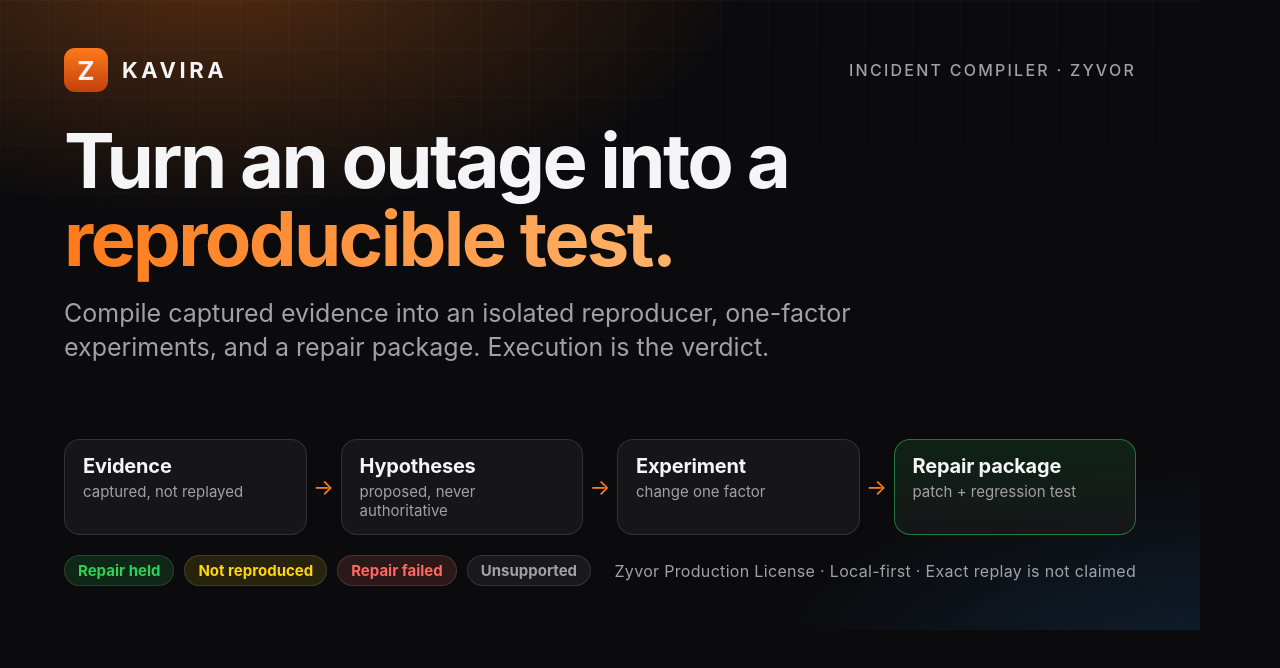
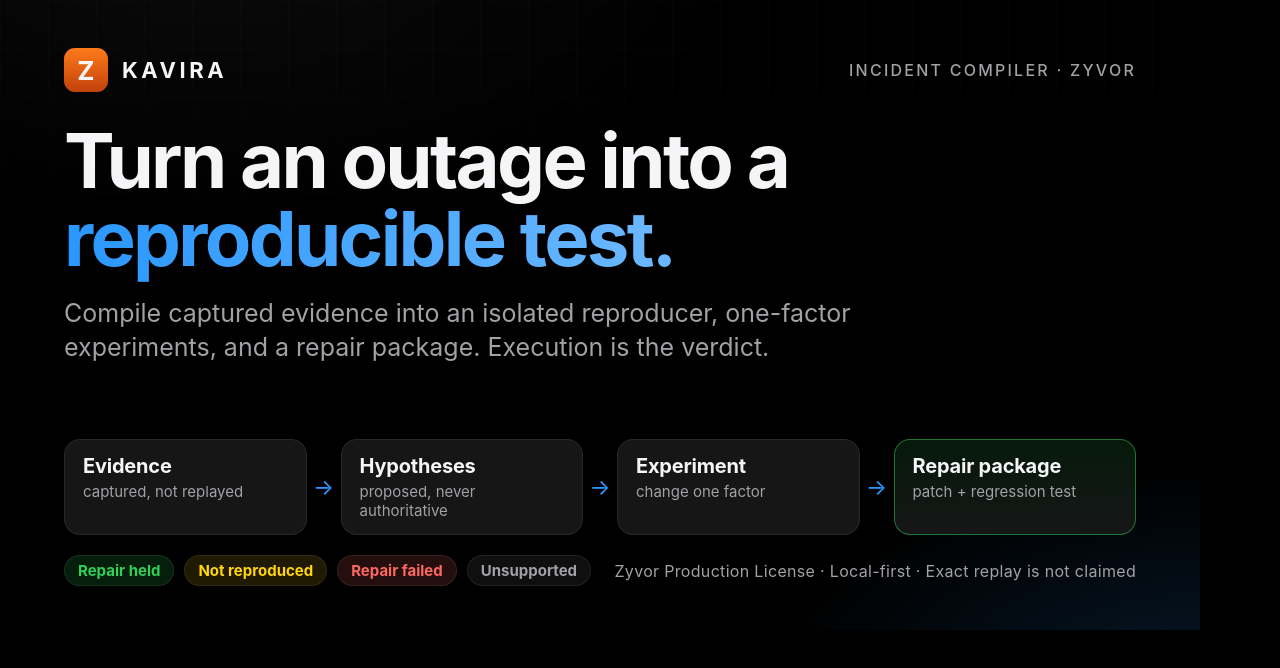
Before and after one commit to zyvorai/kavira, a plain HTML site: page docs/social/kavira-hero-dark.html in a window 1280 px wide. Drawn offline with Linux system fonts and the light colour scheme.

Commit message:
docs: remove community tier, apple-dark social cards
Co-Authored-By: Claude Sonnet 5.5 <noreply@anthropic.com>

```diff
--- a/docs/social/kavira-hero-dark.html
+++ b/docs/social/kavira-hero-dark.html
@@ -1,22 +1,22 @@
 <!doctype html>
 <html lang="en"><head><meta charset="utf-8"><title>KAVIRA hero</title>
 <style>
-:root{--bg:#0b0b0d;--panel:#161618;--line:rgba(255,255,255,.12);--text:#f5f5f7;--dim:#a1a1a6;--orange:#ff7a1a;--deep:#c2410c;--green:#30d158;--amber:#ffd60a;--red:#ff6961;--blue:#2997ff}
+:root{--bg:#000;--panel:#161617;--line:rgba(255,255,255,.08);--text:#f5f5f7;--dim:#a1a1a6;--orange:#ff7a1a;--deep:#c2410c;--green:#30d158;--amber:#ffd60a;--red:#ff6961;--blue:#2997ff}
 *{box-sizing:border-box}html,body{margin:0}
 body{width:1200px;height:630px;overflow:hidden;position:relative;background:var(--bg);color:var(--text);font-family:-apple-system,BlinkMacSystemFont,"SF Pro Display","Helvetica Neue",Arial,sans-serif}
-.glow{position:absolute;inset:0;background:radial-gradient(760px 360px at 18% -6%,rgba(255,122,26,.30),transparent 70%),radial-gradient(620px 320px at 100% 110%,rgba(41,151,255,.16),transparent 70%)}
+.glow{position:absolute;inset:0;background:radial-gradient(760px 360px at 18% -6%,rgba(255,255,255,.04),transparent 70%),radial-gradient(620px 320px at 100% 110%,rgba(41,151,255,.16),transparent 70%)}
 .grid{position:absolute;inset:0;background-image:linear-gradient(var(--line) 1px,transparent 1px),linear-gradient(90deg,var(--line) 1px,transparent 1px);background-size:48px 48px;opacity:.18;mask-image:linear-gradient(180deg,#000,transparent 85%)}
 .wrap{position:absolute;left:64px;right:64px;top:48px;bottom:44px;display:flex;flex-direction:column}
 .brand{display:flex;align-items:center;gap:14px;font-size:22px;font-weight:650;letter-spacing:.16em}
 .mark{width:44px;height:44px;border-radius:11px;background:linear-gradient(180deg,var(--orange),var(--deep));display:grid;place-items:center;font-size:26px;font-weight:700;letter-spacing:0}
 .brand small{margin-left:auto;font-size:16px;letter-spacing:.14em;color:var(--dim);font-weight:500;text-transform:uppercase}
 h1{margin:30px 0 0;font-size:76px;line-height:1.02;letter-spacing:-.035em;font-weight:700;max-width:980px}
-h1 em{font-style:normal;background:linear-gradient(90deg,var(--orange),#ffb36b);-webkit-background-clip:text;color:transparent}
+h1 em{font-style:normal;background:linear-gradient(90deg,#2997ff,#6cb8ff);-webkit-background-clip:text;color:transparent}
 p.sub{margin:20px 0 0;font-size:25px;line-height:1.35;color:var(--dim);max-width:900px}
 .flow{margin-top:auto;display:flex;align-items:stretch;gap:0}
 .step{flex:1;background:var(--panel);border:1px solid var(--line);border-radius:16px;padding:14px 18px}
 .step b{display:block;font-size:20px;letter-spacing:-.01em}.step span{display:block;margin-top:4px;font-size:15px;color:var(--dim)}
-.arrow{width:34px;display:grid;place-items:center;color:var(--orange);font-size:22px}
+.arrow{width:34px;display:grid;place-items:center;color:var(--blue);font-size:22px}
 .step.hit{border-color:rgba(48,209,88,.5);background:linear-gradient(180deg,rgba(48,209,88,.12),var(--panel))}
 .row{display:flex;gap:10px;margin-top:20px;align-items:center}
 .pill{font-size:15px;font-weight:650;padding:5px 13px;border-radius:99px;border:1px solid var(--line)}
```
Also changed, not shown: docs/social/kavira-social-card.html (+3 -3 lines), site/index.html (+1 -1 lines), docs/social/kavira-hero-dark.jpg, docs/social/kavira-social-card.jpg, 1 other file.
